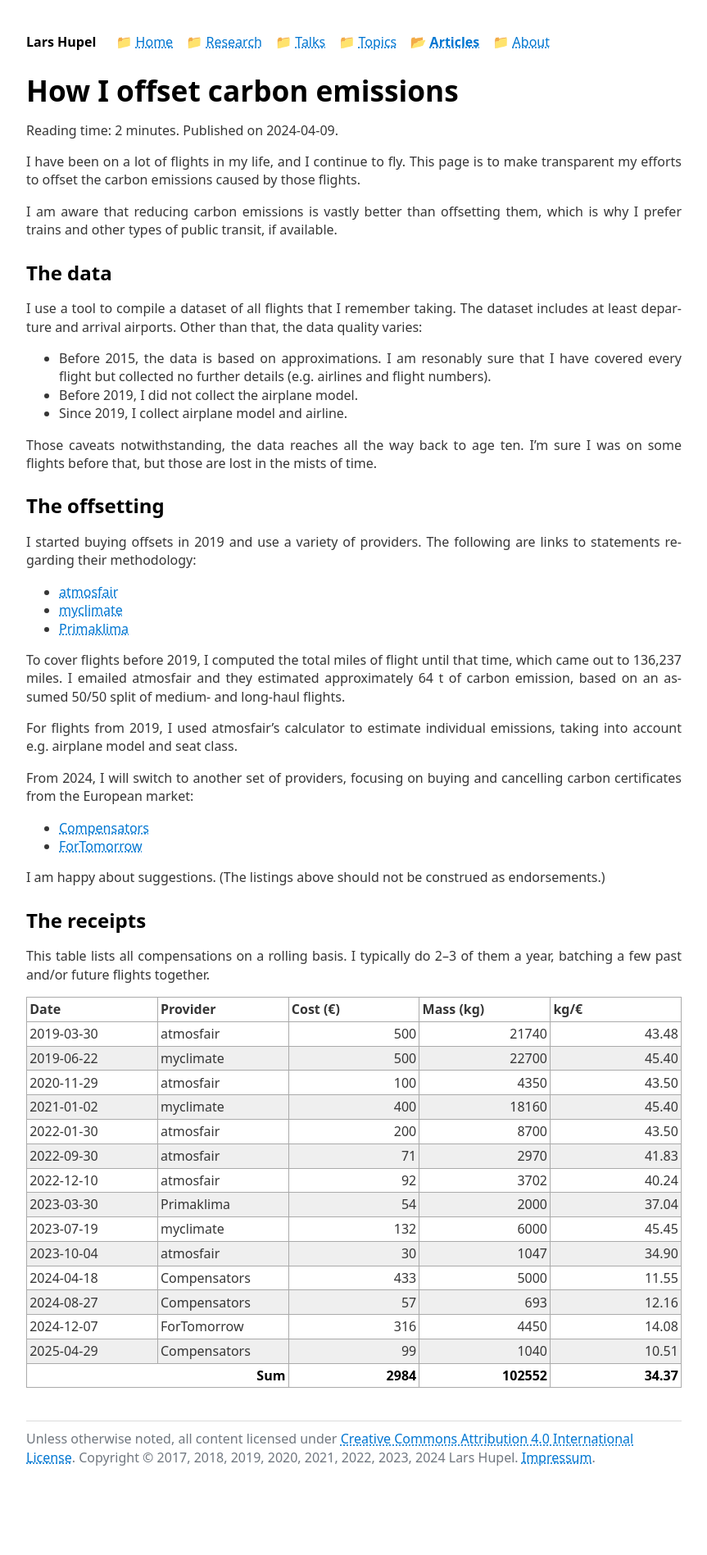
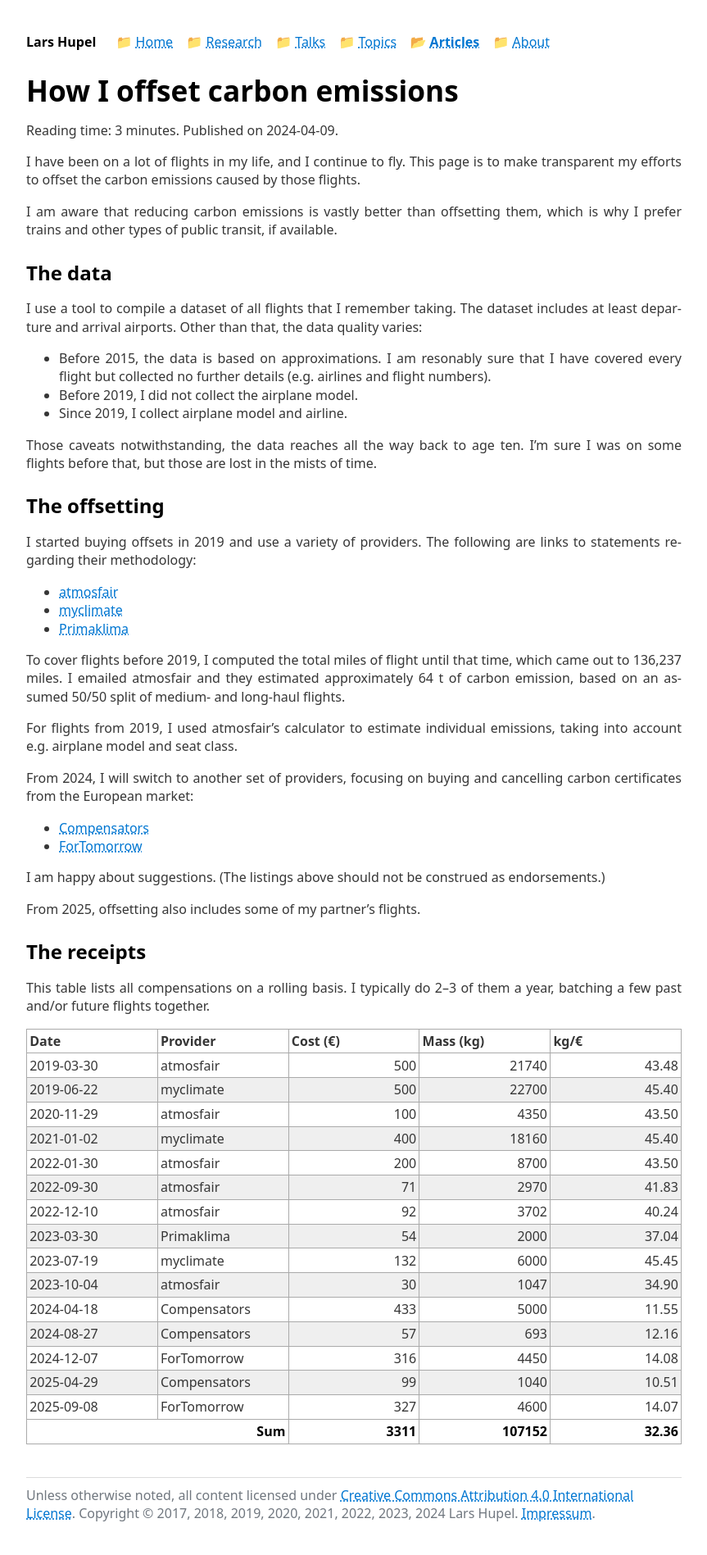
Before and after one commit to larsrh/website, a Jekyll site: the page built from _articles/offsetting.md, in a window 1280 px wide. Shown: the whole page at 82% size, without its empty margins (208-1071 px from the left). Built offline with Jekyll 4.4.1, drawn with Linux system fonts in a browser that asks for light colours; before the commit the page ends 1829 px from its top, so only the background shows below that.

Commit message:
offsetting

```diff
--- a/_articles/offsetting.md
+++ b/_articles/offsetting.md
@@ -45,6 +45,8 @@ From 2024, I will switch to another set of providers, focusing on buying and can
 I am happy about suggestions.
 (The listings above should not be construed as endorsements.)
 
+From 2025, offsetting also includes some of my partner's flights.
+
 ## The receipts
 
 This table lists all compensations on a rolling basis.
--- a/_data/carbon.yaml
+++ b/_data/carbon.yaml
@@ -54,3 +54,7 @@
   provider: Compensators
   cost: 99
   kg: 1040
+- date: 2025-09-08
+  provider: ForTomorrow
+  cost: 327
+  kg: 4600
```
